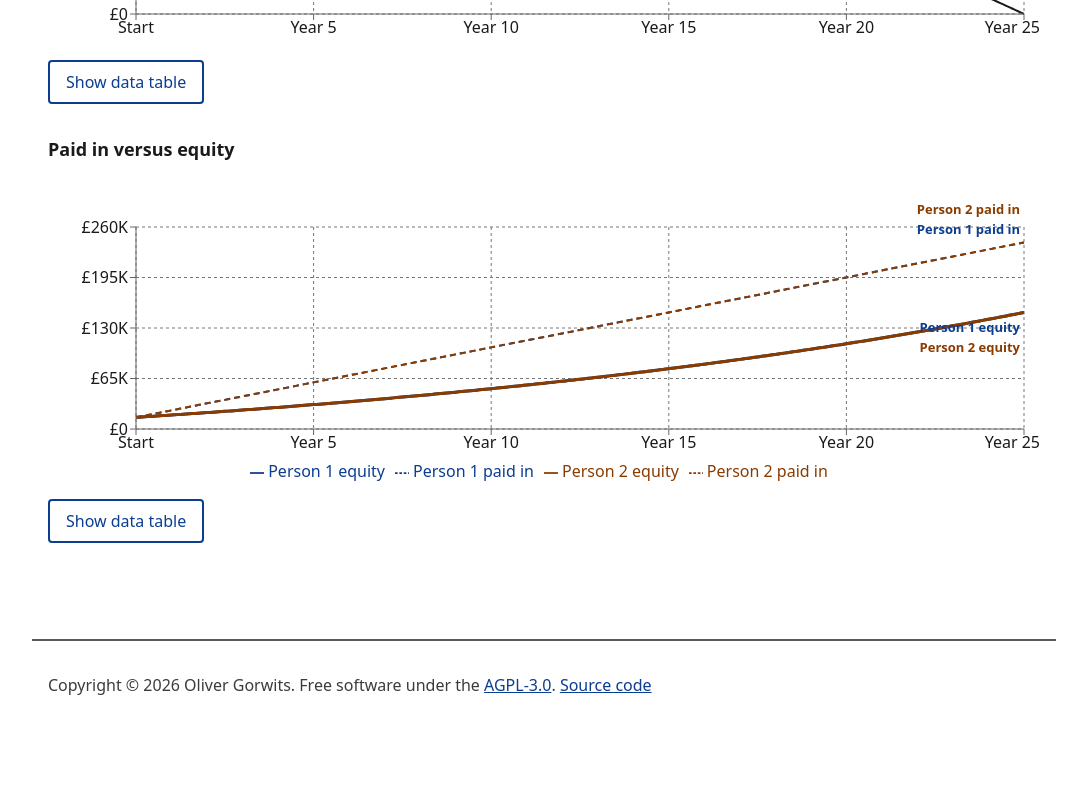
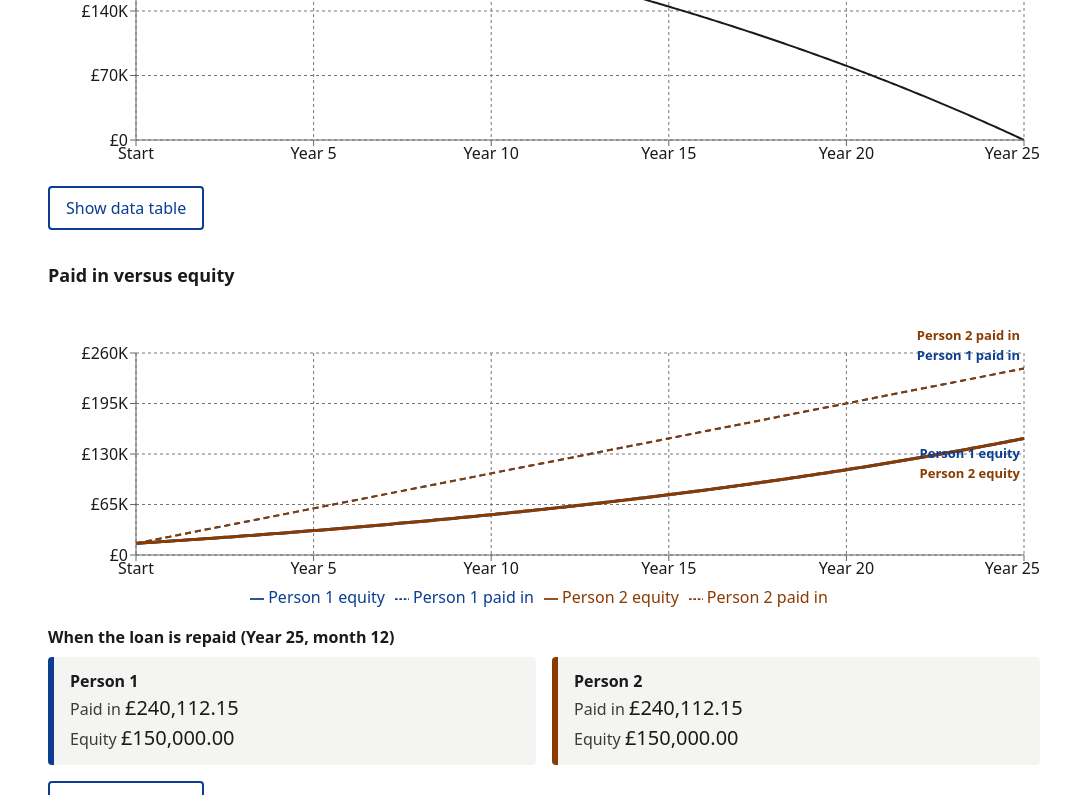
Before and after one commit to shared-amortization-calculator/shared-amortization-calculator, a React (Vite) app: page / in a window 1280 px wide. Shown: the part 3320-4115 px from the top of the page, without its empty margins (96-1183 px from the left). Before the commit the page ends 4049 px from the top, so only its background shows below. Built offline with nearby package versions, Linux system fonts and the light colour scheme.

Commit message:
Show each person's equity and paid in when the loan is repaid
Add boxes under the equity and paid-in charts, above their data table
buttons, with each person's final figures at the payoff month.

Co-Authored-By: Claude Opus 5.5 <noreply@anthropic.com>

```diff
--- a/src/components/charts/ChartFigure.tsx
+++ b/src/components/charts/ChartFigure.tsx
@@ -14,10 +14,11 @@ interface ChartFigureProps {
   title: string;
   summary: string;
   chart: ReactNode;
+  stats?: ReactNode;
   table: ReactNode;
 }
 
-export default function ChartFigure({ id, title, summary, chart, table }: ChartFigureProps) {
+export default function ChartFigure({ id, title, summary, chart, stats, table }: ChartFigureProps) {
   const [showTable, setShowTable] = useState(false);
   const captionId = `${id}-caption`;
   const tableId = `${id}-table`;
@@ -28,6 +29,7 @@ export default function ChartFigure({ id, title, summary, chart, table }: ChartF
       <div className="chart" role="img" aria-label={summary}>
         {chart}
       </div>
+      {stats}
       <button
         type="button"
         className="secondary"
--- a/src/components/charts/ContributedVsEquity.tsx
+++ b/src/components/charts/ContributedVsEquity.tsx
@@ -5,6 +5,7 @@ import { displayName } from '../../state/appState';
 import ChartFigure, { type ChartProps } from './ChartFigure';
 import { contributedData, yearlyRows, yearTicks } from './chartData';
 import DataTable from './DataTable';
+import EndStats from './EndStats';
 import { endLabel } from './endLabel';
 import { GRID_COLOR, PAID_IN_DASH, PERSON_COLORS, TEXT_COLOR } from './theme';
 
@@ -76,6 +77,19 @@ export default function ContributedVsEquity({ result, people, currency, animate
           </LineChart>
         </ResponsiveContainer>
       }
+      stats={
+        <EndStats
+          id="contributed"
+          payoffMonth={result.payoffMonth}
+          stats={names.map((n, k) => ({
+            name: n,
+            values: [
+              { label: 'Paid in', value: money(final.people[k].cumulativeContributed) },
+              { label: 'Equity', value: money(final.people[k].equity) },
+            ],
+          }))}
+        />
+      }
       table={
         <DataTable
           caption="Paid in and equity by year"
--- /dev/null
+++ b/src/components/charts/EndStats.tsx
@@ -0,0 +1,36 @@
+import { formatMonth } from '../../format';
+import { PERSON_COLORS } from './theme';
+
+export interface EndStat {
+  name: string;
+  values: { label?: string; value: string }[];
+}
+
+interface EndStatsProps {
+  id: string;
+  payoffMonth: number;
+  stats: EndStat[];
+}
+
+export default function EndStats({ id, payoffMonth, stats }: EndStatsProps) {
+  return (
+    <div className="end-stats">
+      <p className="end-stats-heading" data-testid={`${id}-end-heading`}>
+        When the loan is repaid ({formatMonth(payoffMonth)})
+      </p>
+      <dl>
+        {stats.map((s, k) => (
+          <div key={k} style={{ borderLeftColor: PERSON_COLORS[k] }} data-testid={`${id}-end-${k}`}>
+            <dt>{s.name}</dt>
+            {s.values.map((v, i) => (
+              <dd key={i}>
+                {v.label && <span className="end-stats-label">{v.label} </span>}
+                {v.value}
+              </dd>
+            ))}
+          </div>
+        ))}
+      </dl>
+    </div>
+  );
+}
--- a/src/components/charts/EquityOverTime.tsx
+++ b/src/components/charts/EquityOverTime.tsx
@@ -5,6 +5,7 @@ import { displayName } from '../../state/appState';
 import ChartFigure, { type ChartProps } from './ChartFigure';
 import { equityData, yearlyRows, yearTicks } from './chartData';
 import DataTable from './DataTable';
+import EndStats from './EndStats';
 import { endLabel } from './endLabel';
 import { GRID_COLOR, PERSON_COLORS, PERSON_DASHES, TEXT_COLOR } from './theme';
 
@@ -61,6 +62,13 @@ export default function EquityOverTime({ result, people, currency, animate }: Ch
           </AreaChart>
         </ResponsiveContainer>
       }
+      stats={
+        <EndStats
+          id="equity"
+          payoffMonth={result.payoffMonth}
+          stats={names.map((n, k) => ({ name: n, values: [{ value: money(final.people[k].equity) }] }))}
+        />
+      }
       table={
         <DataTable
           caption="Equity by year"
--- a/src/styles.css
+++ b/src/styles.css
@@ -307,6 +307,43 @@ figcaption {
   margin-bottom: 0.5rem;
 }
 
+.end-stats {
+  margin-bottom: 1rem;
+}
+
+.end-stats-heading {
+  margin: 0 0 0.5rem;
+  font-weight: 600;
+}
+
+.end-stats dl {
+  display: grid;
+  gap: 1rem;
+  grid-template-columns: repeat(auto-fit, minmax(min(100%, 12rem), 1fr));
+  margin: 0;
+}
+
+.end-stats dl div {
+  padding: 0.75rem 1rem;
+  background: var(--surface);
+  border-left: 6px solid var(--border);
+  border-radius: 4px;
+}
+
+.end-stats dt {
+  font-weight: 600;
+}
+
+.end-stats dd {
+  margin: 0;
+  font-size: 1.25rem;
+}
+
+.end-stats-label {
+  font-size: 1rem;
+  color: var(--muted);
+}
+
 .table-wrap {
   overflow-x: auto;
 }
```
Also changed, not shown: 1 other file (tests, documents, lock files or other folders).
